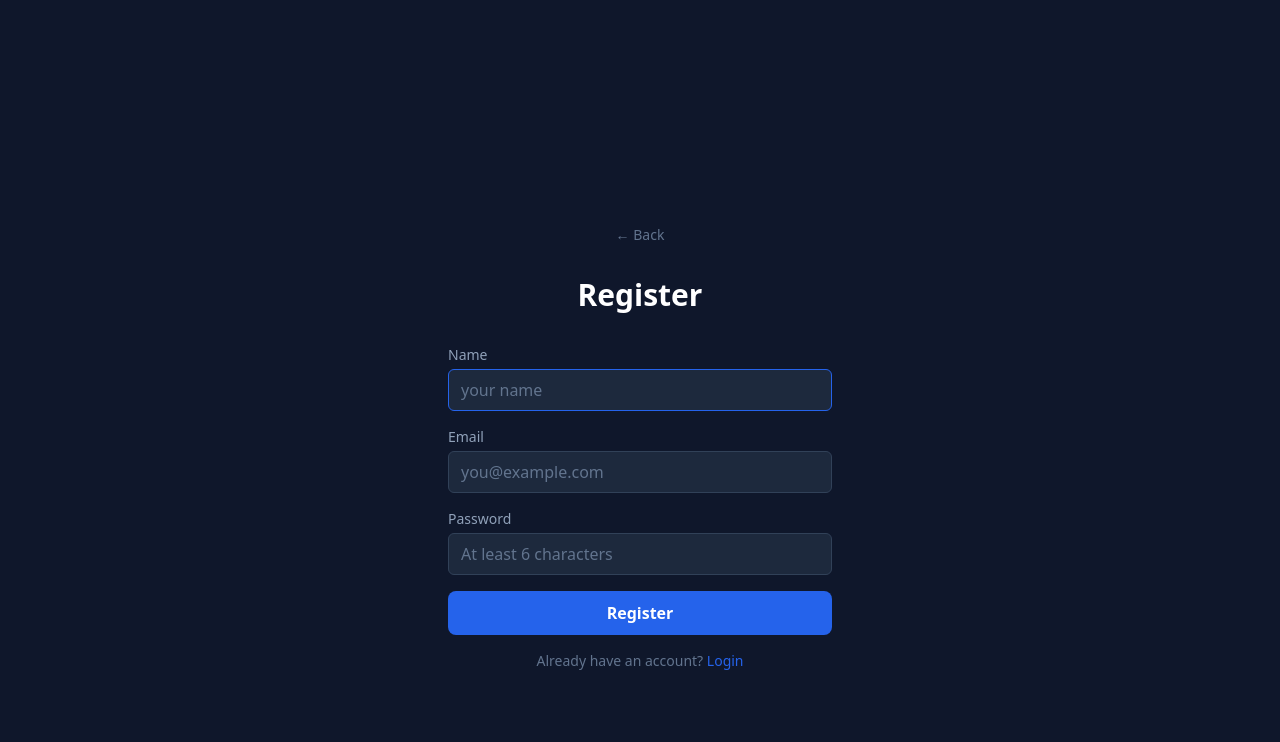
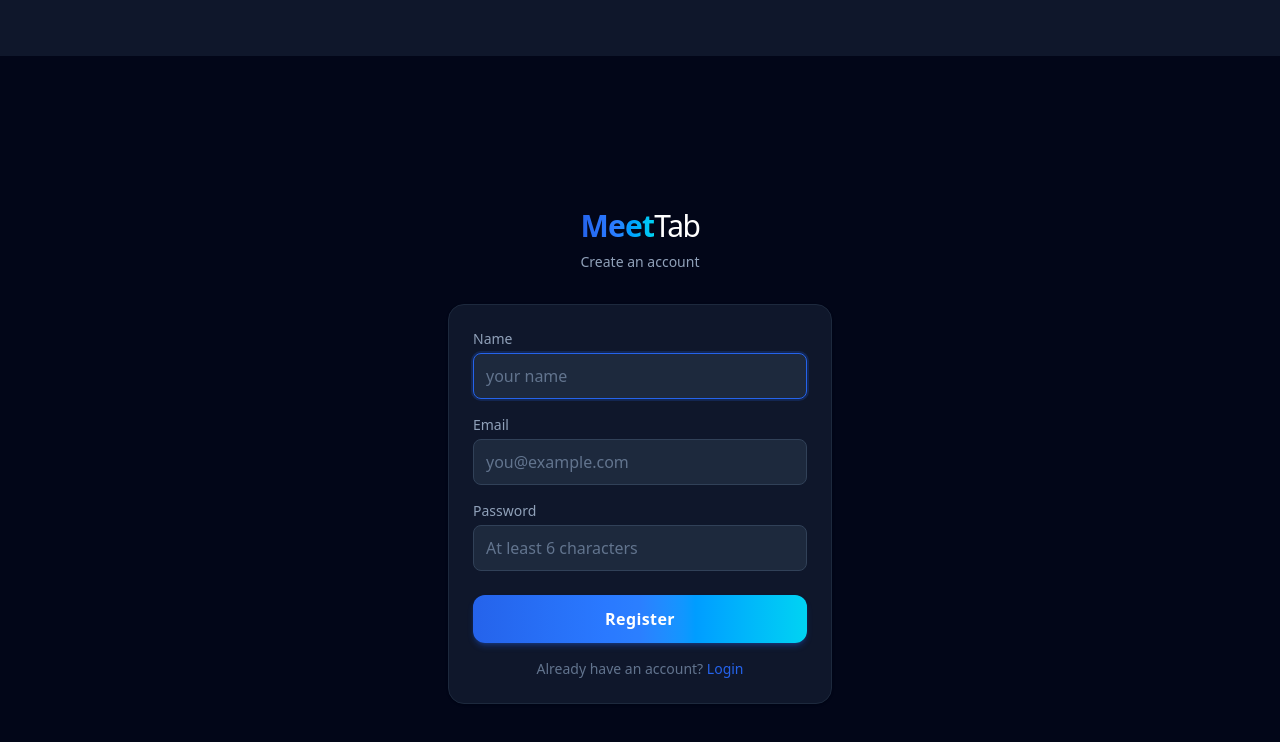
Before and after one commit to winpapathu1994/meet-tab, a Next.js app: page /register in a window 1280 px wide. Shown: the top 742 px of the page. Built offline with nearby package versions, Linux system fonts and the light colour scheme; no server answers.

Commit message:
update design polish

```diff
--- a/src/app/history/page.tsx
+++ b/src/app/history/page.tsx
@@ -128,11 +128,11 @@ export default function HistoryPage() {
   if (!user) return null;
 
   return (
-    <div className="min-h-screen bg-slate-50 dark:bg-slate-950 pt-12 pb-12">
+    <div className="min-h-screen bg-slate-50 dark:bg-slate-950 pb-12">
       <div className="max-w-3xl mx-auto px-4 py-8">
         {/* ── Header ── */}
         <div className="mb-8">
-          <h1 className="text-3xl font-bold text-gray-900 dark:text-white tracking-tight">
+          <h1 className="text-2xl font-bold text-gray-900 dark:text-white tracking-tight">
             Session History
           </h1>
           <p className="mt-1 text-sm text-gray-500 dark:text-slate-400">
--- a/src/app/layout.tsx
+++ b/src/app/layout.tsx
@@ -23,7 +23,7 @@ export default function RootLayout({
           }}
         />
       </head>
-      <body className="bg-gray-50 dark:bg-slate-900 pt-12">
+      <body className="bg-gray-50 dark:bg-slate-900 pt-14">
         <Providers>
           <NavBar />
           {children}
--- a/src/app/meet/page.tsx
+++ b/src/app/meet/page.tsx
@@ -141,7 +141,7 @@ export default function MeetPage() {
   const readOnly = isGuest;
 
   return (
-    <div className="min-h-screen bg-slate-50 dark:bg-slate-950 flex flex-col items-center justify-center p-4 sm:p-6">
+    <div className="min-h-screen bg-slate-50 dark:bg-slate-950 flex flex-col items-center justify-center px-4 py-8 sm:px-6 sm:py-10">
       {isIdle ? (
         /* ────────────────────────────────── *
          *         SETUP VIEW (idle)           *
@@ -149,8 +149,9 @@ export default function MeetPage() {
         <div className="flex flex-col items-center gap-8 w-full max-w-lg">
           {/* Header */}
           <div className="text-center">
-            <h1 className="text-4xl font-bold text-slate-900 dark:text-white tracking-tight">
-              MeetTab
+            <h1 className="text-3xl font-bold tracking-tight text-slate-900 dark:text-white">
+              <span className="bg-gradient-to-r from-primary via-blue-500 to-cyan-400 bg-clip-text text-transparent">Meet</span>
+              <span className="font-light tracking-tighter">Tab</span>
             </h1>
             <p className="mt-2 text-sm text-slate-500 dark:text-slate-400">
               Track meeting costs in real time
--- a/src/app/page.tsx
+++ b/src/app/page.tsx
@@ -24,8 +24,8 @@ export default function LoginPage() {
   // Show spinner while checking session
   if (loading) {
     return (
-      <div className="min-h-screen bg-gray-50 dark:bg-slate-900 flex items-center justify-center">
-        <div className="w-8 h-8 border-2 border-gray-200 dark:border-slate-600 border-t-primary rounded-full animate-spin" />
+      <div className="min-h-screen bg-slate-50 dark:bg-slate-950 flex items-center justify-center">
+        <div className="w-8 h-8 border-2 border-slate-200 dark:border-slate-700 border-t-primary rounded-full animate-spin" />
       </div>
     );
   }
@@ -49,34 +49,40 @@ export default function LoginPage() {
   }
 
   return (
-    <div className="min-h-screen bg-gray-50 dark:bg-slate-900 flex flex-col items-center justify-center p-6 gap-8">
-      <h1 className="text-3xl font-bold text-gray-900 dark:text-white">MeetTab</h1>
+    <div className="min-h-screen bg-slate-50 dark:bg-slate-950 flex flex-col items-center justify-center p-4 sm:p-6 gap-8">
+      <div className="flex flex-col items-center gap-2">
+        <h1 className="text-3xl font-bold tracking-tight text-slate-900 dark:text-white">
+          <span className="bg-gradient-to-r from-primary via-blue-500 to-cyan-400 bg-clip-text text-transparent">Meet</span>
+          <span className="font-light tracking-tighter">Tab</span>
+        </h1>
+        <p className="text-sm text-slate-500 dark:text-slate-400">Track meeting costs in real time</p>
+      </div>
 
       <form
         onSubmit={handleSubmit}
-        className="w-full max-w-sm space-y-4"
+        className="w-full max-w-sm rounded-2xl bg-white dark:bg-slate-900 border border-slate-200 dark:border-slate-800 shadow-sm p-5 sm:p-6 space-y-4"
       >
         <div>
-          <label className="block text-sm text-gray-500 dark:text-slate-400 mb-1">Email</label>
+          <label className="block text-sm text-slate-500 dark:text-slate-400 mb-1">Email</label>
           <input
             type="email"
             value={email}
             onChange={(e) => setEmail(e.target.value)}
             required
             autoFocus
-            className="w-full px-3 py-2 rounded-md bg-white dark:bg-slate-800 border border-gray-300 dark:border-slate-700 text-gray-900 dark:text-white placeholder-gray-400 dark:placeholder-slate-500 focus:outline-none focus:border-primary"
+            className="w-full px-3 py-2.5 rounded-lg bg-white dark:bg-slate-800 border border-slate-200 dark:border-slate-700 text-slate-900 dark:text-white placeholder-slate-400 dark:placeholder-slate-500 focus:outline-none focus:border-primary focus:ring-2 focus:ring-primary/20 transition-all"
             placeholder="you@example.com"
           />
         </div>
 
         <div>
-          <label className="block text-sm text-gray-500 dark:text-slate-400 mb-1">Password</label>
+          <label className="block text-sm text-slate-500 dark:text-slate-400 mb-1">Password</label>
           <input
             type="password"
             value={password}
             onChange={(e) => setPassword(e.target.value)}
             required
-            className="w-full px-3 py-2 rounded-md bg-white dark:bg-slate-800 border border-gray-300 dark:border-slate-700 text-gray-900 dark:text-white placeholder-gray-400 dark:placeholder-slate-500 focus:outline-none focus:border-primary"
+            className="w-full px-3 py-2.5 rounded-lg bg-white dark:bg-slate-800 border border-slate-200 dark:border-slate-700 text-slate-900 dark:text-white placeholder-slate-400 dark:placeholder-slate-500 focus:outline-none focus:border-primary focus:ring-2 focus:ring-primary/20 transition-all"
             placeholder="••••••"
           />
         </div>
@@ -85,7 +91,7 @@ export default function LoginPage() {
           <div className="text-sm">
             <p className="text-red-400">{error}</p>
             {errorCode === "email_not_found" && (
-              <p className="text-gray-500 dark:text-slate-400 mt-1">
+              <p className="text-slate-500 dark:text-slate-400 mt-1">
                 {`Don't have an account? `}
                 <Link href="/register" className="text-primary hover:text-primary-hover underline underline-offset-2">
                   Register here
@@ -98,12 +104,13 @@ export default function LoginPage() {
         <button
           type="submit"
           disabled={busy}
-          className="w-full py-2.5 rounded-lg bg-primary hover:bg-primary-hover focus-visible:outline-none focus-visible:ring-2 focus-visible:ring-offset-2 focus-visible:ring-primary/50 disabled:opacity-50 disabled:cursor-not-allowed text-white font-semibold transition-colors"
+          className="group relative w-full mt-2 py-3 rounded-xl bg-gradient-to-r from-primary via-blue-500 to-cyan-400 hover:from-primary-hover hover:via-blue-600 hover:to-cyan-500 focus-visible:outline-none focus-visible:ring-2 focus-visible:ring-offset-2 focus-visible:ring-primary/50 disabled:opacity-40 disabled:cursor-not-allowed disabled:from-slate-400 disabled:via-slate-400 disabled:to-slate-400 text-white font-semibold tracking-wide transition-all duration-300 shadow-md shadow-primary/30 hover:shadow-lg hover:shadow-primary/40 active:shadow-sm"
         >
-          {busy ? "Logging in…" : "Login"}
+          <span className="absolute inset-0 rounded-xl bg-gradient-to-r from-primary/0 via-white/10 to-primary/0 opacity-0 group-hover:opacity-100 transition-opacity duration-300" />
+          <span className="relative">{busy ? "Logging in…" : "Login"}</span>
         </button>
 
-        <p className="text-center text-sm text-gray-400 dark:text-slate-500">
+        <p className="text-center text-sm text-slate-400 dark:text-slate-500">
           Don&apos;t have an account?{" "}
           <Link href="/register" className="text-primary hover:text-primary-hover">
             Register
--- a/src/app/presets/page.tsx
+++ b/src/app/presets/page.tsx
@@ -124,11 +124,11 @@ export default function PresetsPage() {
   if (!user) return null;
 
   return (
-    <div className="min-h-screen bg-slate-50 dark:bg-slate-950 pt-12 pb-12">
+    <div className="min-h-screen bg-slate-50 dark:bg-slate-950 pb-12">
       <div className="max-w-3xl mx-auto px-4 py-8">
         {/* ── Header ── */}
         <div className="mb-8">
-          <h1 className="text-3xl font-bold text-gray-900 dark:text-white tracking-tight">
+          <h1 className="text-2xl font-bold text-gray-900 dark:text-white tracking-tight">
             Preset Sessions
           </h1>
           <p className="mt-1 text-sm text-gray-500 dark:text-slate-400">
--- a/src/app/register/page.tsx
+++ b/src/app/register/page.tsx
@@ -25,8 +25,8 @@ export default function RegisterPage() {
   // Show spinner while checking session
   if (loading) {
     return (
-      <div className="min-h-screen bg-gray-50 dark:bg-slate-900 flex items-center justify-center">
-        <div className="w-8 h-8 border-2 border-gray-200 dark:border-slate-600 border-t-primary rounded-full animate-spin" />
+      <div className="min-h-screen bg-slate-50 dark:bg-slate-950 flex items-center justify-center">
+        <div className="w-8 h-8 border-2 border-slate-200 dark:border-slate-700 border-t-primary rounded-full animate-spin" />
       </div>
     );
   }
@@ -50,51 +50,53 @@ export default function RegisterPage() {
   }
 
   return (
-    <div className="min-h-screen bg-gray-50 dark:bg-slate-900 flex flex-col items-center justify-center p-6 gap-8">
-      <Link href="/" className="text-gray-400 hover:text-gray-900 dark:text-slate-500 dark:hover:text-white transition-colors text-sm">
-        ← Back
-      </Link>
-
-      <h1 className="text-3xl font-bold text-gray-900 dark:text-white">Register</h1>
+    <div className="min-h-screen bg-slate-50 dark:bg-slate-950 flex flex-col items-center justify-center p-4 sm:p-6 gap-8">
+      <div className="flex flex-col items-center gap-2">
+        <h1 className="text-3xl font-bold tracking-tight text-slate-900 dark:text-white">
+          <span className="bg-gradient-to-r from-primary via-blue-500 to-cyan-400 bg-clip-text text-transparent">Meet</span>
+          <span className="font-light tracking-tighter">Tab</span>
+        </h1>
+        <p className="text-sm text-slate-500 dark:text-slate-400">Create an account</p>
+      </div>
 
       <form
         onSubmit={handleSubmit}
-        className="w-full max-w-sm space-y-4"
+        className="w-full max-w-sm rounded-2xl bg-white dark:bg-slate-900 border border-slate-200 dark:border-slate-800 shadow-sm p-5 sm:p-6 space-y-4"
       >
         <div>
-          <label className="block text-sm text-gray-500 dark:text-slate-400 mb-1">Name</label>
+          <label className="block text-sm text-slate-500 dark:text-slate-400 mb-1">Name</label>
           <input
             type="text"
             value={name}
             onChange={(e) => setName(e.target.value)}
             required
             autoFocus
-            className="w-full px-3 py-2 rounded-md bg-white dark:bg-slate-800 border border-gray-300 dark:border-slate-700 text-gray-900 dark:text-white placeholder-gray-400 dark:placeholder-slate-500 focus:outline-none focus:border-primary"
+            className="w-full px-3 py-2.5 rounded-lg bg-white dark:bg-slate-800 border border-slate-200 dark:border-slate-700 text-slate-900 dark:text-white placeholder-slate-400 dark:placeholder-slate-500 focus:outline-none focus:border-primary focus:ring-2 focus:ring-primary/20 transition-all"
             placeholder="your name"
           />
         </div>
 
         <div>
-          <label className="block text-sm text-gray-500 dark:text-slate-400 mb-1">Email</label>
+          <label className="block text-sm text-slate-500 dark:text-slate-400 mb-1">Email</label>
           <input
             type="email"
             value={email}
             onChange={(e) => setEmail(e.target.value)}
             required
-            className="w-full px-3 py-2 rounded-md bg-white dark:bg-slate-800 border border-gray-300 dark:border-slate-700 text-gray-900 dark:text-white placeholder-gray-400 dark:placeholder-slate-500 focus:outline-none focus:border-primary"
+            className="w-full px-3 py-2.5 rounded-lg bg-white dark:bg-slate-800 border border-slate-200 dark:border-slate-700 text-slate-900 dark:text-white placeholder-slate-400 dark:placeholder-slate-500 focus:outline-none focus:border-primary focus:ring-2 focus:ring-primary/20 transition-all"
             placeholder="you@example.com"
           />
         </div>
 
         <div>
-          <label className="block text-sm text-gray-500 dark:text-slate-400 mb-1">Password</label>
+          <label className="block text-sm text-slate-500 dark:text-slate-400 mb-1">Password</label>
           <input
             type="password"
             value={password}
             onChange={(e) => setPassword(e.target.value)}
             required
             minLength={6}
-            className="w-full px-3 py-2 rounded-md bg-white dark:bg-slate-800 border border-gray-300 dark:border-slate-700 text-gray-900 dark:text-white placeholder-gray-400 dark:placeholder-slate-500 focus:outline-none focus:border-primary"
+            className="w-full px-3 py-2.5 rounded-lg bg-white dark:bg-slate-800 border border-slate-200 dark:border-slate-700 text-slate-900 dark:text-white placeholder-slate-400 dark:placeholder-slate-500 focus:outline-none focus:border-primary focus:ring-2 focus:ring-primary/20 transition-all"
             placeholder="At least 6 characters"
           />
         </div>
@@ -103,7 +105,7 @@ export default function RegisterPage() {
           <div className="text-sm">
             <p className="text-red-400">{error}</p>
             {errorCode === "email_exists" && (
-              <p className="text-gray-500 dark:text-slate-400 mt-1">
+              <p className="text-slate-500 dark:text-slate-400 mt-1">
                 Already have an account?{" "}
                 <Link href="/" className="text-primary hover:text-primary-hover underline underline-offset-2">
                   Login here
@@ -116,17 +118,19 @@ export default function RegisterPage() {
         <button
           type="submit"
           disabled={busy}
-          className="w-full py-2.5 rounded-lg bg-primary hover:bg-primary-hover focus-visible:outline-none focus-visible:ring-2 focus-visible:ring-offset-2 focus-visible:ring-primary/50 disabled:opacity-50 disabled:cursor-not-allowed text-white font-semibold transition-colors"
+          className="group relative w-full mt-2 py-3 rounded-xl bg-gradient-to-r from-primary via-blue-500 to-cyan-400 hover:from-primary-hover hover:via-blue-600 hover:to-cyan-500 focus-visible:outline-none focus-visible:ring-2 focus-visible:ring-offset-2 focus-visible:ring-primary/50 disabled:opacity-40 disabled:cursor-not-allowed disabled:from-slate-400 disabled:via-slate-400 disabled:to-slate-400 text-white font-semibold tracking-wide transition-all duration-300 shadow-md shadow-primary/30 hover:shadow-lg hover:shadow-primary/40 active:shadow-sm"
         >
-          {busy ? "Creating account…" : "Register"}
+          <span className="absolute inset-0 rounded-xl bg-gradient-to-r from-primary/0 via-white/10 to-primary/0 opacity-0 group-hover:opacity-100 transition-opacity duration-300" />
+          <span className="relative">{busy ? "Creating account…" : "Register"}</span>
         </button>
 
-        <p className="text-center text-sm text-gray-400 dark:text-slate-500">
+        <p className="text-center text-sm text-slate-400 dark:text-slate-500">
           Already have an account?{" "}
           <Link href="/" className="text-primary hover:text-primary-hover">
             Login
           </Link>
         </p>
+
       </form>
     </div>
   );
--- a/src/app/roles/page.tsx
+++ b/src/app/roles/page.tsx
@@ -29,11 +29,11 @@ export default function RolesPage() {
   if (!user) return null;
 
   return (
-    <div className="min-h-screen bg-slate-50 dark:bg-slate-950 pt-14 pb-12">
+    <div className="min-h-screen bg-slate-50 dark:bg-slate-950 pb-12">
       <div className="max-w-3xl mx-auto px-4 py-8">
         {/* ── Header ── */}
         <div className="mb-8">
-          <h1 className="text-3xl font-bold text-gray-900 dark:text-white tracking-tight">
+          <h1 className="text-2xl font-bold text-gray-900 dark:text-white tracking-tight">
             Roles
           </h1>
           <p className="mt-1 text-sm text-gray-500 dark:text-slate-400">
```
Also changed, not shown: slides/pitch.md (+3 -2 lines), src/components/NavBar.tsx (+8 -8 lines), src/components/TimerControls.tsx (+10 -6 lines).
